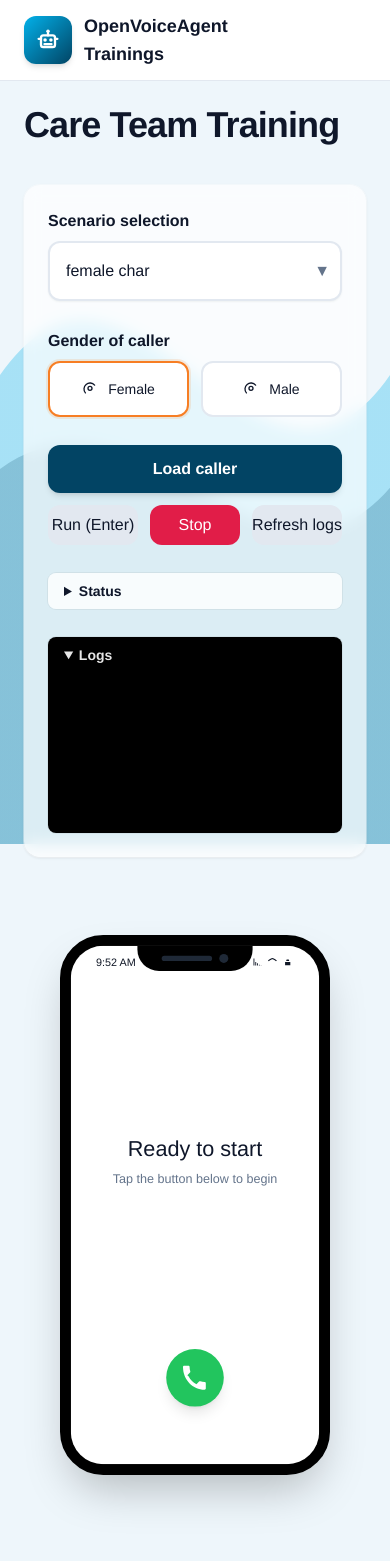
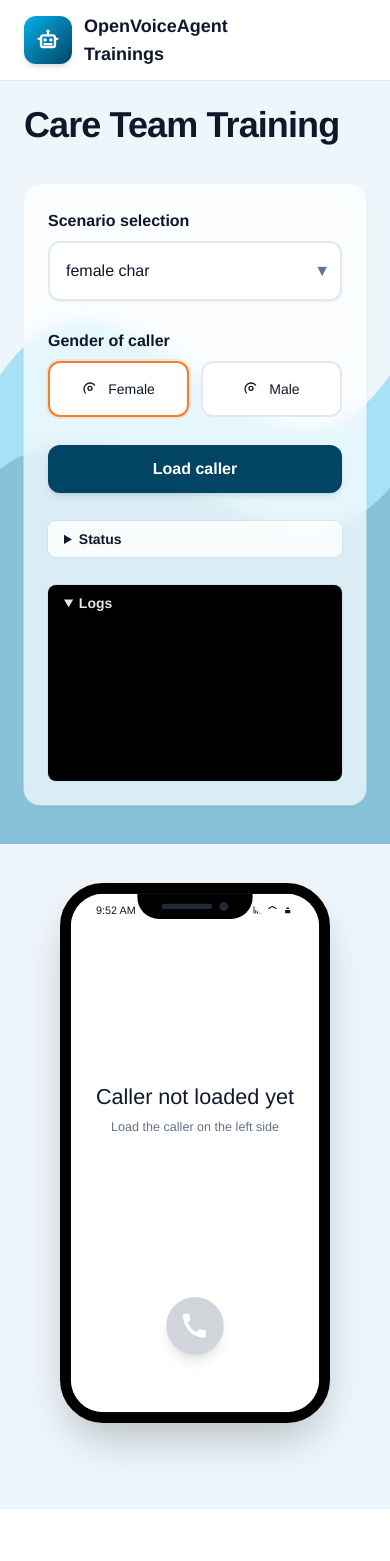
Before and after one commit to matteo-fregonara/OpenVoiceAgent, a Flask app: page / in a window 390 px wide. After the commit the page ends 1509 px from the top, so only its background shows below. Run offline with Flask 3, Linux system fonts and the light colour scheme; some libraries are stand-ins or nearby versions.

Commit message:
Make use of the phone on the right side

```diff
--- a/static/js/app.js
+++ b/static/js/app.js
@@ -11,6 +11,7 @@ let isModelLoaded    = false;
 let isCallActive     = false;
 let callTimer        = null;
 let callSeconds      = 0;
+let loadingPollTimer = null;
 
 function setGender(g) {
   selectedGender = g;
@@ -28,11 +29,19 @@ setInterval(updatePhoneTime, 1000);
 updatePhoneTime();
 
 // UI states for phone
-function setPhoneState(state, scenarioLabel=''){
+function setPhoneState(state, scenarioLabel='', genderLabel=''){
   phoneContent.innerHTML = '';
-  if(state === 'not-ready'){
+  if(state === 'not-loaded'){
     phoneContent.innerHTML = `
-      <div class="text-2xl font-medium text-slate-900 leading-tight">Pick a scenario to begin</div>
+      <div class="text-2xl font-medium text-slate-900 leading-tight">Caller not loaded yet</div>
+      <div class="text-sm text-slate-500 mt-2">Load the caller on the left side</div>
+    `;
+    callBtn.disabled = true;
+    callBtn.className = "w-16 h-16 rounded-full bg-gray-300 cursor-not-allowed flex items-center justify-center shadow-lg";
+  } else if(state === 'connecting'){
+    phoneContent.innerHTML = `
+      <div class="text-2xl font-medium text-slate-900 leading-tight">Connecting</div>
+      <div class="text-sm text-slate-500 mt-2">Please wait...</div>
     `;
     callBtn.disabled = true;
     callBtn.className = "w-16 h-16 rounded-full bg-gray-300 cursor-not-allowed flex items-center justify-center shadow-lg";
@@ -43,7 +52,8 @@ function setPhoneState(state, scenarioLabel=''){
     `;
     callBtn.disabled = false;
     callBtn.className = "w-16 h-16 rounded-full bg-green-500 hover:bg-green-600 hover:scale-105 flex items-center justify-center shadow-lg transition-all";
-  } else if(state === 'in-call'){
+  } else if(state === 'connected'){
+    const subtitle = (scenarioLabel && genderLabel) ? `${scenarioLabel} - ${genderLabel}` : (scenarioLabel || '');
     phoneContent.innerHTML = `
       <div class="text-center px-6 flex flex-col items-center">
         <div class="relative mb-5">
@@ -55,7 +65,7 @@ function setPhoneState(state, scenarioLabel=''){
           </div>
         </div>
         <div class="text-xl font-semibold text-slate-900 mb-1.5">Call in progress</div>
-        <div class="text-base text-slate-500 mb-3">${scenarioLabel || ''}</div>
+        <div class="text-base text-slate-500 mb-3">${subtitle}</div>
         <div id="callTimer" class="text-2xl font-light text-branddark">00:00</div>
       </div>
     `;
@@ -82,12 +92,41 @@ async function loadOptions() {
       scenarioSelect.appendChild(opt);
     });
 
-    // initial phone message
-    setPhoneState(scenarioSelect.value ? 'ready' : 'not-ready');
+    // initial phone message - always start with not-loaded
+    setPhoneState('not-loaded');
   } catch (e) {
     console.error(e);
     statusEl.textContent = 'Failed to load options from server. Check /options route.';
-    setPhoneState('not-ready');
+    setPhoneState('not-loaded');
+  }
+}
+
+// Poll logs to check if model is ready
+async function pollForModelReady() {
+  try {
+    const res = await fetch('/logs');
+    const data = await res.json();
+    const logText = data.log || '';
+
+    if (logText.includes('Models are loaded and ready.')) {
+      // Model is ready!
+      if (loadingPollTimer) {
+        clearInterval(loadingPollTimer);
+        loadingPollTimer = null;
+      }
+      isModelLoaded = true;
+      setPhoneState('ready');
+      const btn = document.getElementById('launchBtn');
+      if (btn) {
+        btn.textContent = 'Load caller';
+        btn.disabled = false;
+      }
+      return true;
+    }
+    return false;
+  } catch (e) {
+    console.error('Error polling logs:', e);
+    return false;
   }
 }
 
@@ -101,11 +140,11 @@ document.getElementById('launchBtn').addEventListener('click', async (event) =>
   }
 
   const btn = event?.currentTarget || document.getElementById('launchBtn');
-  const prevText = btn ? btn.textContent : 'Load caller';
 
   try {
     // show feedback
     if(btn){ btn.textContent = 'Loading caller...'; btn.disabled = true; }
+    setPhoneState('connecting');
 
     const res = await fetch('/launch', {
       method: 'POST',
@@ -115,21 +154,31 @@ document.getElementById('launchBtn').addEventListener('click', async (event) =>
     const data = await res.json();
     statusEl.textContent = JSON.stringify(data, null, 2);
 
-    // Treat both fresh launch and already-running as success
-    isModelLoaded = (data.status === 'launched' || data.status === 'already running');
-    if(isModelLoaded){
-      setPhoneState('ready');
-      alert('Caller loaded');
+    // Check if launch was successful
+    if (data.status === 'launched' || data.status === 'already running') {
+      // Start polling for "Models are loaded and ready."
+      if (loadingPollTimer) {
+        clearInterval(loadingPollTimer);
+      }
+
+      // Check immediately first
+      const ready = await pollForModelReady();
+      if (!ready) {
+        // If not ready yet, poll every 500ms
+        loadingPollTimer = setInterval(pollForModelReady, 500);
+      }
     } else {
-      alert(data.status || 'Launch error');
+      // Launch failed
+      alert(data.message || data.status || 'Launch error');
+      setPhoneState('not-loaded');
+      if(btn){ btn.textContent = 'Load caller'; btn.disabled = false; }
     }
   } catch (e) {
     console.error(e);
     statusEl.textContent = 'Failed to launch. See console.';
     alert('Failed to launch');
-    setPhoneState('not-ready');
-  } finally {
-    if(btn){ btn.textContent = prevText; btn.disabled = false; }
+    setPhoneState('not-loaded');
+    if(btn){ btn.textContent = 'Load caller'; btn.disabled = false; }
   }
 });
 
@@ -142,11 +191,12 @@ callBtn.addEventListener('click', async () => {
     // START call -> /run
     try {
       const res = await fetch('/run', { method: 'POST' });
-      const data = await res.json();
+      await res.json();
       // treat any ok status as success to keep behavior same as your previous UI
       isCallActive = true;
       callSeconds = 0;
-      setPhoneState('in-call', scenarioSelect.options[scenarioSelect.selectedIndex]?.textContent || '');
+      const scenarioLabel = scenarioSelect.options[scenarioSelect.selectedIndex]?.textContent || '';
+      setPhoneState('connected', scenarioLabel, selectedGender);
       callTimer = setInterval(() => {
         callSeconds += 1;
         const m = String(Math.floor(callSeconds/60)).padStart(2,'0');
@@ -163,31 +213,26 @@ callBtn.addEventListener('click', async () => {
   }
 });
 
-// Run/Stop buttons (keep your original controls)
-document.getElementById('runBtn').addEventListener('click', async () => {
-  const res = await fetch('/run', { method: 'POST' });
-  const data = await res.json();
-  alert(data.status);
-});
-
-document.getElementById('stopBtn').addEventListener('click', async () => {
-  await endCall();
-});
-
 async function endCall(){
   try {
     const res = await fetch('/stop', { method: 'POST' });
-    const data = await res.json();
-    alert(data.status);
+    await res.json();
   } catch {}
   isCallActive = false;
-  isModelLoaded = false; // mimic TSX behavior (unload after end)
+  isModelLoaded = false; // Reset after call ends
   if(callTimer){ clearInterval(callTimer); callTimer = null; }
-  setPhoneState(scenarioSelect.value ? 'ready' : 'not-ready');
+  if(loadingPollTimer){ clearInterval(loadingPollTimer); loadingPollTimer = null; }
+  setPhoneState('not-loaded');
+
+  // Re-enable the load caller button
+  const btn = document.getElementById('launchBtn');
+  if (btn) {
+    btn.textContent = 'Load caller';
+    btn.disabled = false;
+  }
 }
 
-// Logs
-document.getElementById('refreshLogsBtn').addEventListener('click', refreshLogs);
+// Logs - auto-refresh
 async function refreshLogs(){
   try {
     const res = await fetch('/logs');
--- a/templates/index2.html
+++ b/templates/index2.html
@@ -136,13 +136,6 @@
                     class="w-full h-12 text-base font-semibold rounded-xl bg-branddark hover:bg-[#033551] text-white shadow-md transition-colors">
                     Load caller
                   </button>
-
-                  <!-- Keep your extra control buttons -->
-                  <div class="grid grid-cols-3 gap-3">
-                    <button id="runBtn" class="rounded-xl bg-slate-200 hover:bg-slate-300 text-slate-900 font-medium py-2">Run (Enter)</button>
-                    <button id="stopBtn" class="rounded-xl bg-rose-600 hover:bg-rose-700 text-white font-medium py-2">Stop</button>
-                    <button id="refreshLogsBtn" class="rounded-xl bg-slate-200 hover:bg-slate-300 text-slate-900 font-medium py-2">Refresh logs</button>
-                  </div>
                 </div>
 
                 <!-- Status + Logs -->
```
